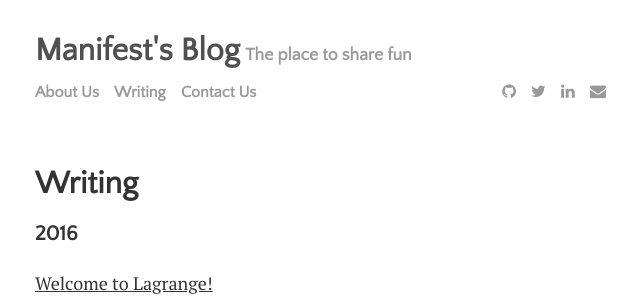
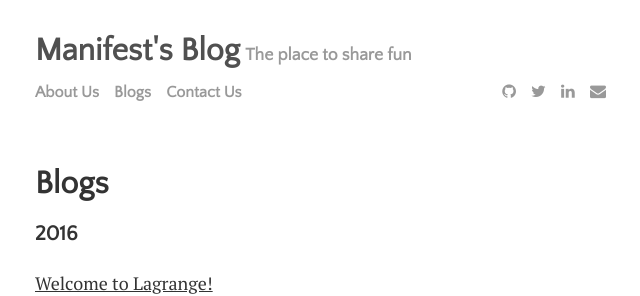
Before and after one commit to manifestoso/PersonalBlog, a Jekyll site: the page built from menu/blogs.md, in a window 1280 px wide. Shown: the top 296 px of the page, without its empty margins (317-957 px from the left). Built offline with Jekyll 4.4.1, drawn with Linux system fonts in a browser that asks for light colours; nearby versions of some CDN libraries.

Commit message:
Home page navigation panel

```diff
--- a/_config.yml
+++ b/_config.yml
@@ -17,8 +17,8 @@ author:
 navigation:
 - title: About Us
   url: /aboutus
-- title: Writing
-  url: /writing
+- title: Blogs
+  url: /blogs
 - title: Contact Us
   url: /contactus
 
--- a/menu/writing.md
+++ b/menu/blogs.md
@@ -1,6 +1,6 @@
 ---
 layout: page
-title: Writing
+title: Blogs
 ---
 <ul class="posts">
   {% for post in site.posts %}
```
